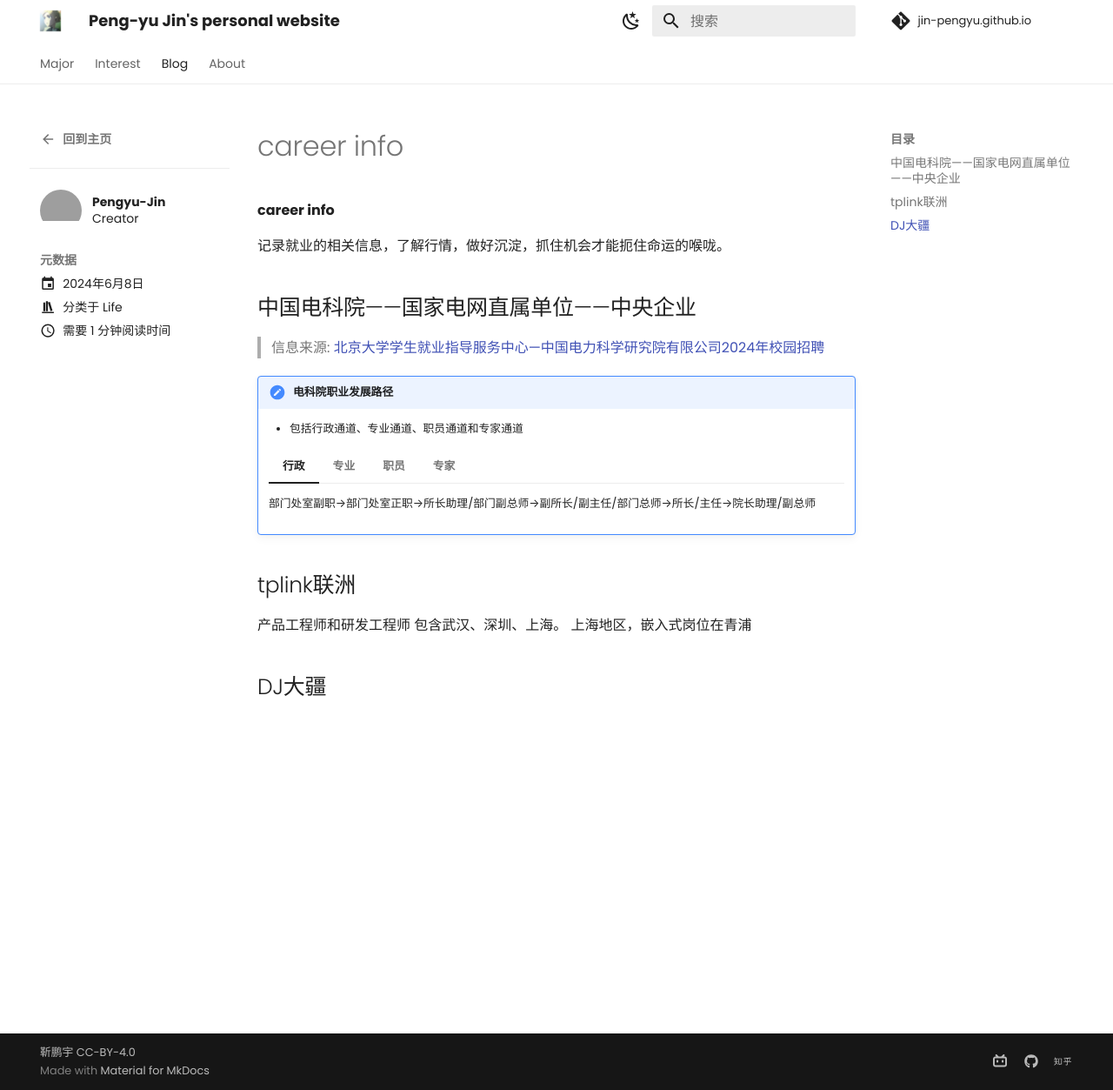
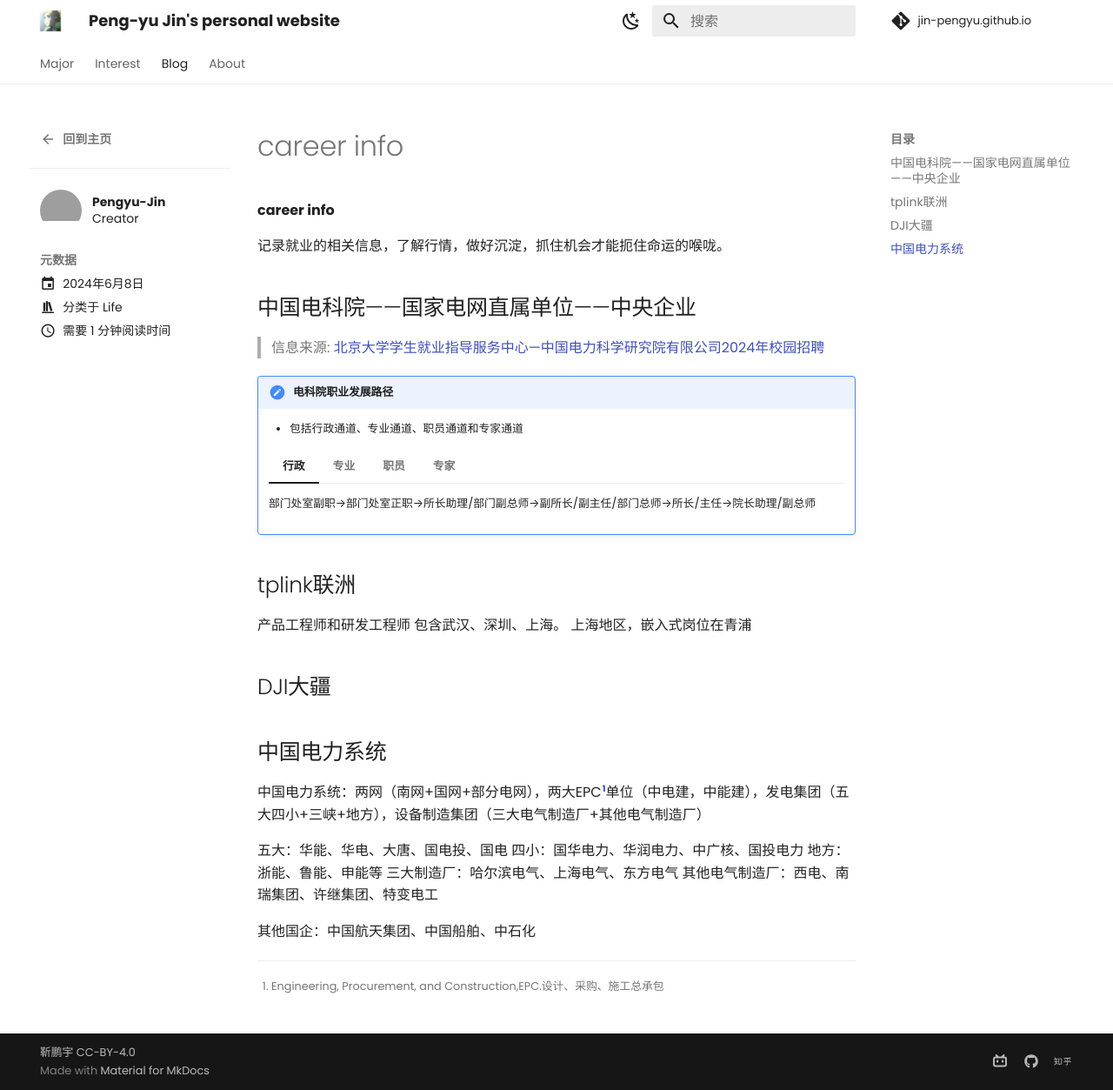
Before and after one commit to Pengyu-Jin/Pengyu-Jin.github.io, an MkDocs documentation site: the page built from docs/blog/posts/career.md, in a window 1280 px wide and 1253 px high. Shown: the whole window at 87% size. Built offline with MkDocs 1.6.1 and Material for MkDocs 9.7.7, drawn with Linux system fonts in a browser that asks for light colours; comment, search, counter and statistics services are not loaded; grey boxes are pictures that could not be loaded.

Commit message:
research20240628-a

```diff
--- a/docs/blog/posts/career.md
+++ b/docs/blog/posts/career.md
@@ -12,6 +12,7 @@
 记录就业的相关信息，了解行情，做好沉淀，抓住机会才能扼住命运的喉咙。
 
 <!-- more -->
+
 
 
 ## 中国电科院——国家电网直属单位——中央企业
@@ -50,4 +51,17 @@
 包含武汉、深圳、上海。
 上海地区，嵌入式岗位在青浦
 
-## DJ大疆
+## DJI大疆
+
+## 中国电力系统
+中国电力系统：两网（南网+国网+部分电网），两大EPC[^1]单位（中电建，中能建），发电集团（五大四小+三峡+地方），设备制造集团（三大电气制造厂+其他电气制造厂）
+
+五大：华能、华电、大唐、国电投、国电
+四小：国华电力、华润电力、中广核、国投电力
+地方：浙能、鲁能、申能等
+三大制造厂：哈尔滨电气、上海电气、东方电气
+其他电气制造厂：西电、南瑞集团、许继集团、特变电工
+
+其他国企：中国航天集团、中国船舶、中石化
+
+[^1]:Engineering, Procurement, and Construction,EPC.设计、采购、施工总承包
```
